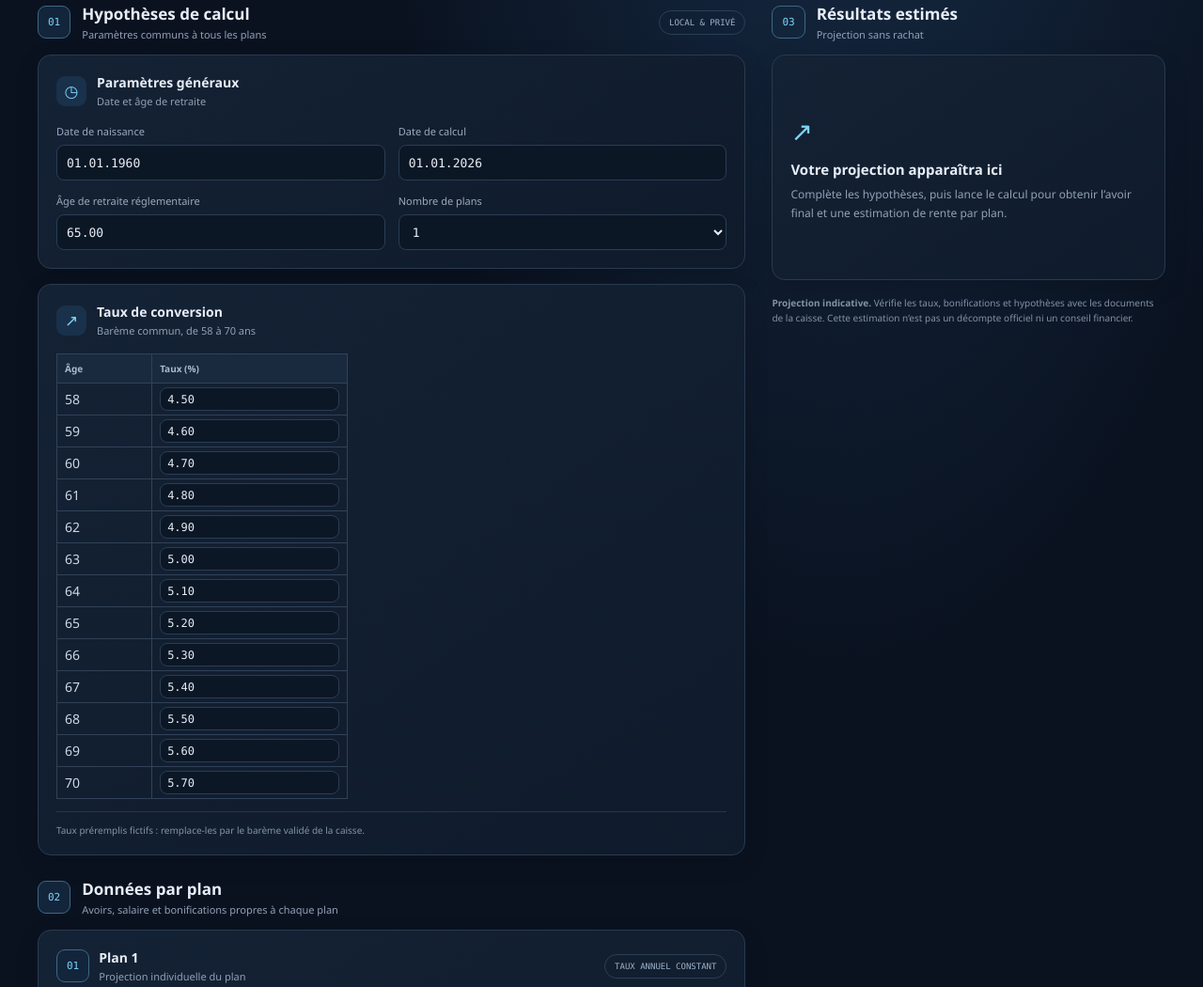
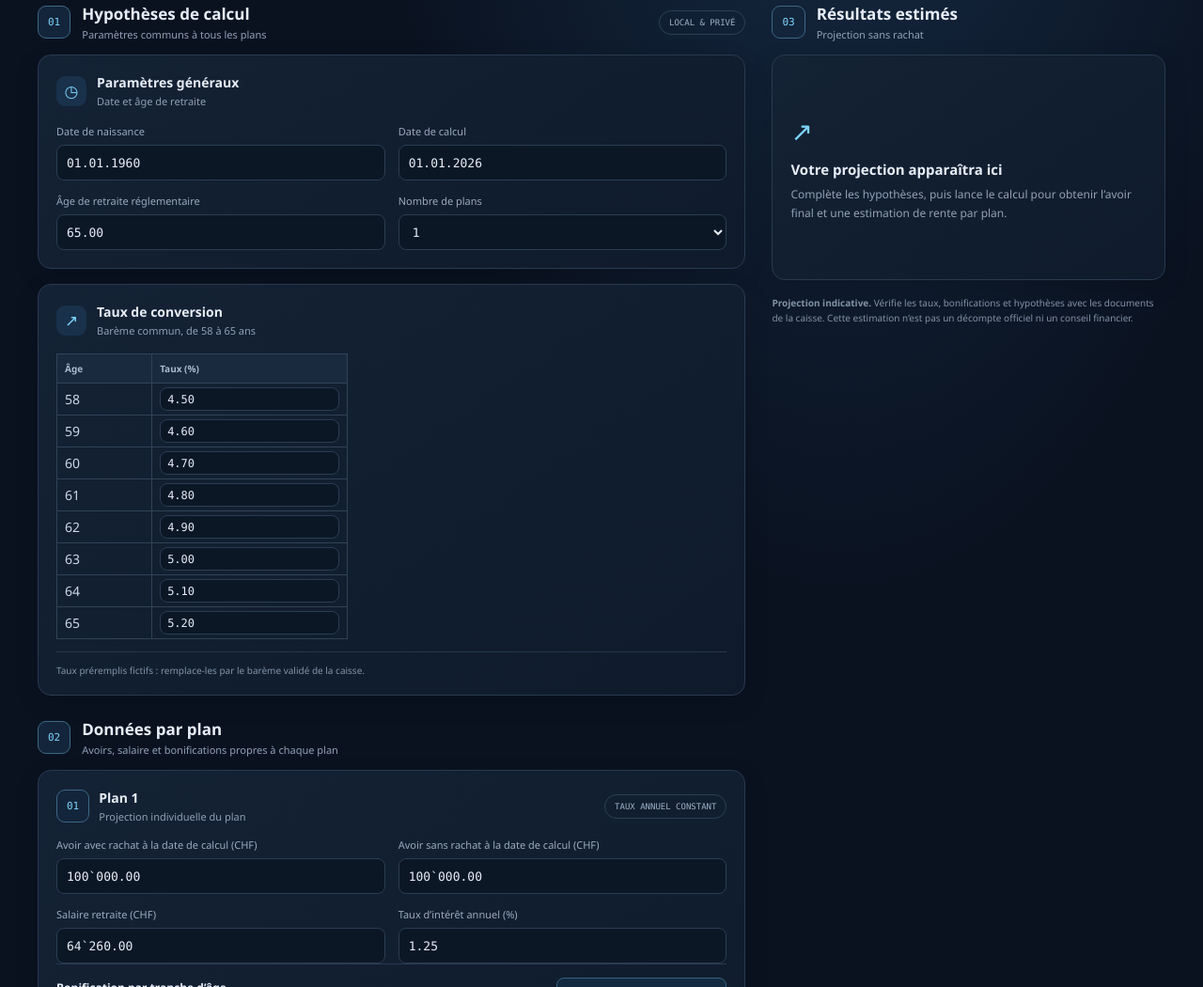
Before and after one commit to FredericLuebke/projection-105, a plain HTML site: page index.html in a window 1280 px wide. Shown: the part 308-1358 px from the top of the page at 94% size. Drawn offline with Linux system fonts and the light colour scheme.

Commit message:
Limit visible conversion rates to retirement age ceiling

```diff
--- a/index.html
+++ b/index.html
@@ -35,6 +35,15 @@ for(let age=58;age<=70;age++){
  input.addEventListener('input',()=>{const v=Number(input.value.replace(/,/g,'')); if(Number.isFinite(v)&&v>=0&&v<=100) rates.set(age,v);}); input.addEventListener('blur',()=>{const v=Number(input.value.replace(/,/g,''));if(Number.isFinite(v)&&v>=0&&v<=100){rates.set(age,v);input.value=fmt(v);}});
  rateCell.append(input);tr.append(ageCell,rateCell);conversionRows.append(tr);
 }
+function updateConversionRows(){
+ const age=Number(document.getElementById('retirementAge').value);
+ if(!Number.isFinite(age)||age<58||age>70)return;
+ const maximumAge=Math.ceil(age);
+ conversionRows.querySelectorAll('tr').forEach(row=>{row.hidden=Number(row.querySelector('input').dataset.age)>maximumAge;});
+ document.querySelector('.rate-grid').closest('section').querySelector('.panel-head p').textContent=`Barème commun, de 58 à ${maximumAge} ans`;
+}
+document.getElementById('retirementAge').addEventListener('input',updateConversionRows);
+updateConversionRows();
 function planMarkup(index){return `<section class="panel plan" data-plan="${index}"><div class="plan-title"><div class="plan-head"><span class="step">0${index}</span><div><h3>Plan ${index}</h3><p>Projection individuelle du plan</p></div></div><span class="badge">TAUX ANNUEL CONSTANT</span></div><div class="fields"><label class="field">Avoir avec rachat à la date de calcul (CHF)<input class="with" type="text" inputmode="decimal" value="100,000.00"></label><label class="field">Avoir sans rachat à la date de calcul (CHF)<input class="without" type="text" inputmode="decimal" value="100,000.00"></label><label class="field">Salaire retraite (CHF)<input class="salary" type="text" inputmode="decimal" value="64,260.00"></label><label class="field">Taux d’intérêt annuel (%)<input class="interest" type="text" inputmode="decimal" value="1.25"></label></div><div class="bonus-head"><div><h4>Bonification par tranche d’âge</h4><p>Pourcentage annuel du salaire retraite · spécifique à ce plan</p></div><button class="add" type="button">＋ Ajouter tranche épargne</button></div><table class="bonus-table"><thead><tr><th>ÂGE DÈS</th><th>ÂGE JUSQU’À</th><th>BONIFICATION (%)</th><th></th></tr></thead><tbody>${initialBrackets().map(([a,b,r])=>bonusRow(a,b,r)).join('')}</tbody></table></section>`;}
 function bonusRow(from,to,rate){return `<tr><td><input class="from" type="number" min="0" max="100" value="${from}" aria-label="Âge dès"></td><td><input class="to" type="number" min="0" max="100" value="${to}" aria-label="Âge jusqu’à"></td><td><input class="bonus" type="text" inputmode="decimal" value="${fmt(rate)}" aria-label="Bonification pour cent"></td><td><button class="remove" type="button" aria-label="Supprimer la tranche">×</button></td></tr>`;}
 function syncPlans(){const count=Number(document.getElementById('planCount').value);const host=document.getElementById('plans');const existing=[...host.querySelectorAll('.plan')];while(existing.length>count)existing.pop().remove();while(host.querySelectorAll('.plan').length<count){const i=host.querySelectorAll('.plan').length+1;host.insertAdjacentHTML('beforeend',planMarkup(i));}wirePlanButtons();}
```
